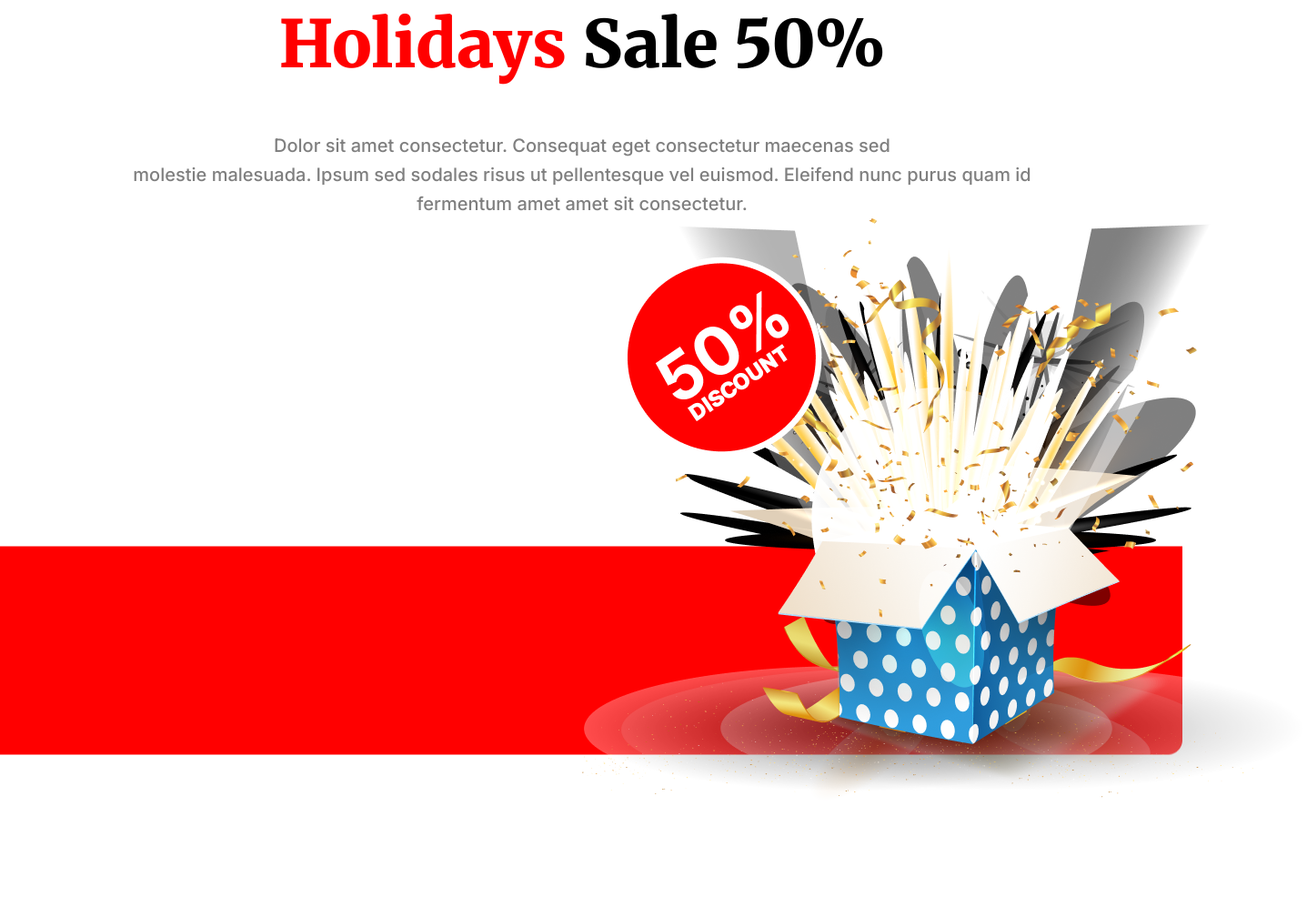
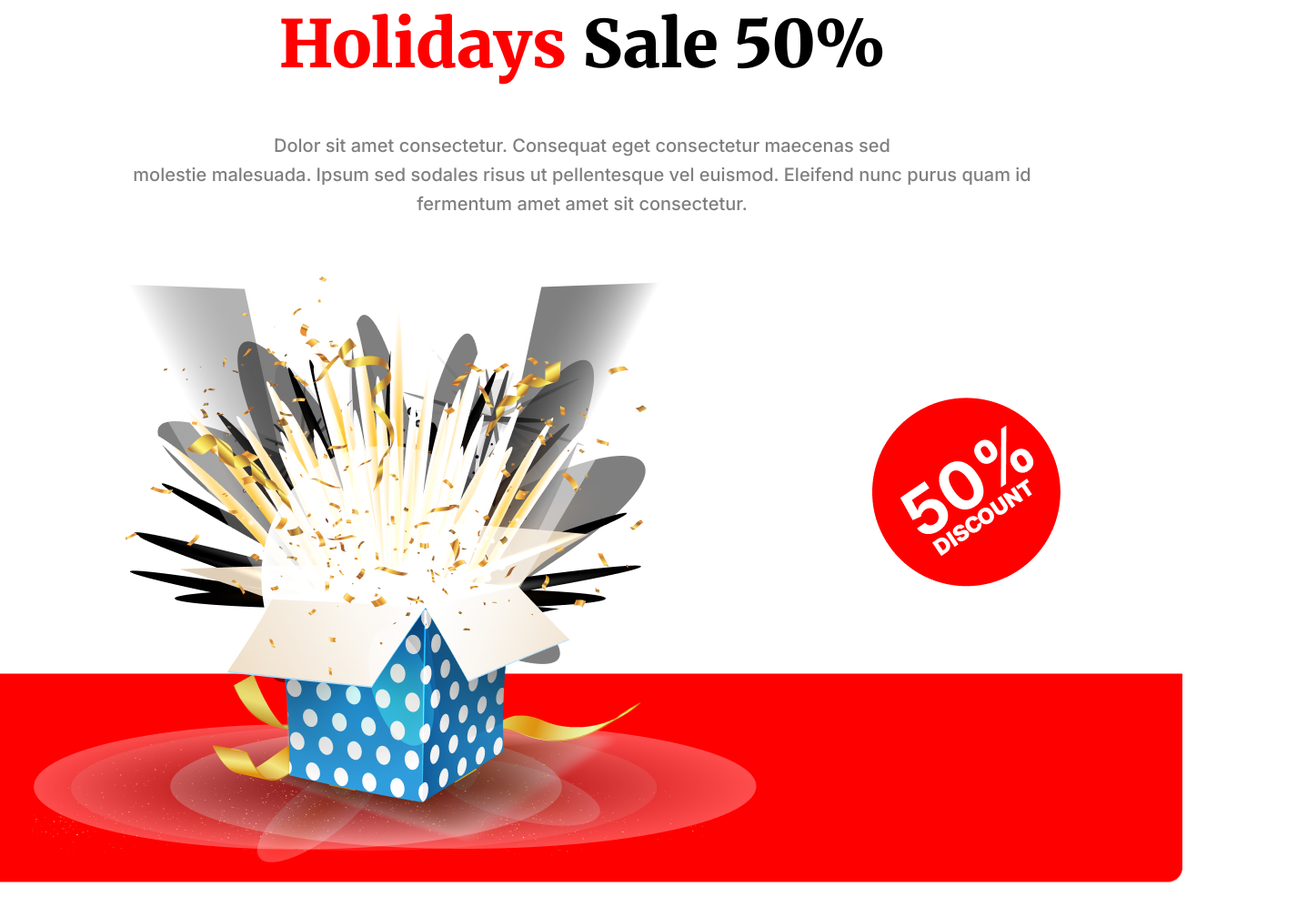
Before and after one commit to asikhossain-cmd/new-year-offer-site, a plain HTML site: page index.html in a window 1280 px wide. Shown: the part 3771-4779 px from the top of the page at 91% size, 1437 px wide, since content can reach past the window. Before the commit the page ends 4715 px from the top, so only its background shows below. Drawn offline with Linux system fonts and the light colour scheme.

Commit message:
updated design

```diff
--- a/index.html
+++ b/index.html
@@ -76,10 +76,13 @@
                 <h1><span>Holidays</span> Sale 50%</h1>
                 <p class="holiday-sale-first-para">Dolor sit amet consectetur. Consequat eget consectetur maecenas sed</p>
                 <p>molestie malesuada. Ipsum sed sodales risus ut pellentesque vel euismod. Eleifend nunc purus quam id fermentum amet amet sit consectetur.</p>
-                <img src="resources/images/Rectangle 2.png" class="red-bottom" alt="Goup Image">
-                <img src="resources/images/Group 75.png" class="gift-image" alt="Group Image">
-                <img src="resources/images/Group 44.png" class="50%-off-image" alt="Group Image">
+                <div class="image-inside-sale">
+                    <img src="resources/images/Rectangle 2.png" class="red-bottom" alt="Goup Image">
+                    <img src="resources/images/Group 75.png" class="gift-image" alt="Group Image">
+                    <img src="resources/images/Group 44.png" class="fifty-parcent-image" alt="Group Image">
+                </div>
             </div>
+
         </section>
     </main>
     <footer>
--- a/styles/style.css
+++ b/styles/style.css
@@ -232,10 +232,9 @@ main {
 
 .holiday-sale {
     max-width: 1320px;
-    height: 986px;
+    /* height: 986px; */
     margin: 0 auto;
     text-align: center;
-    position: relative;
 }
 .holiday-sale h3 {
     font-family: 'Inter', sans-serif;
@@ -265,11 +264,26 @@ main {
 .holiday-sale-first-para {
     padding-top: 50px;
 }
-.holiday-sale img {
+.image-inside-sale img {
     position: absolute;
+}
+.image-inside-sale {
+    position: relative;
+    max-width: 1320px;
+    height: 780px;
+    margin-top: 64px;
 }
 .red-bottom {
     bottom: 0;
     left: 50%;
     transform: translate(-50%, -50%);
 }
+.gift-image {
+    bottom: 15%;
+    right: 35%;
+    filter: brightness(100%)
+}
+.fifty-parcent-image {
+    right: 5%;
+    bottom: 50%;
+}
```
